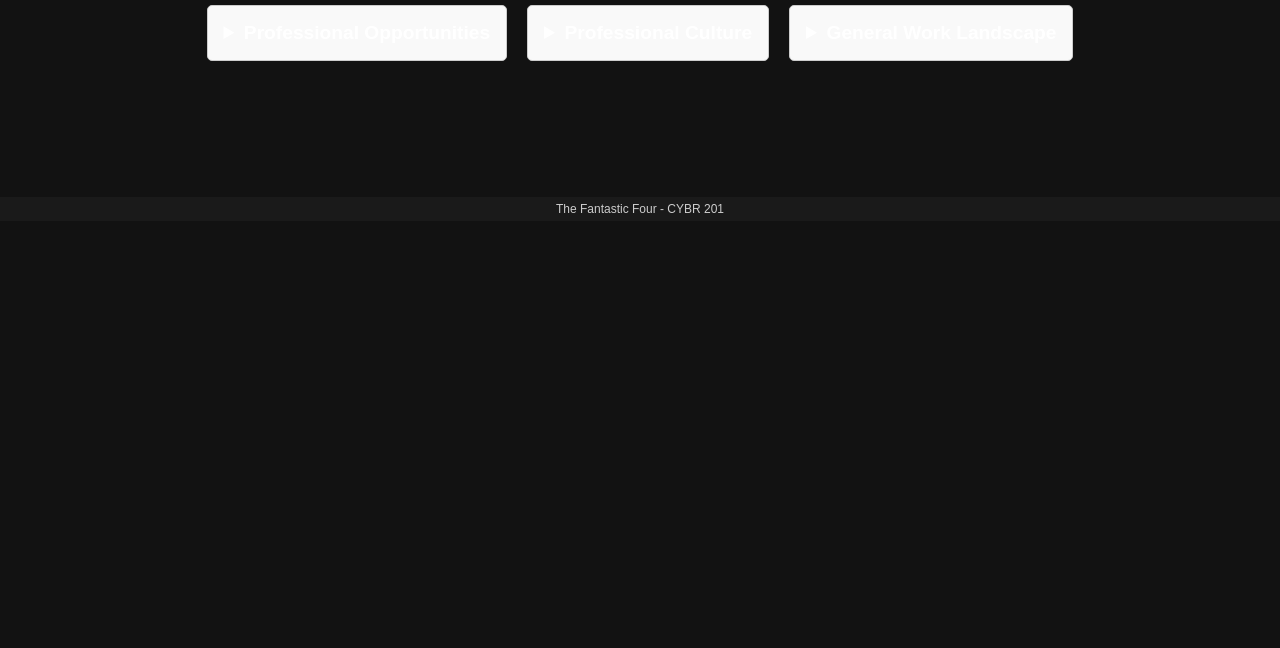
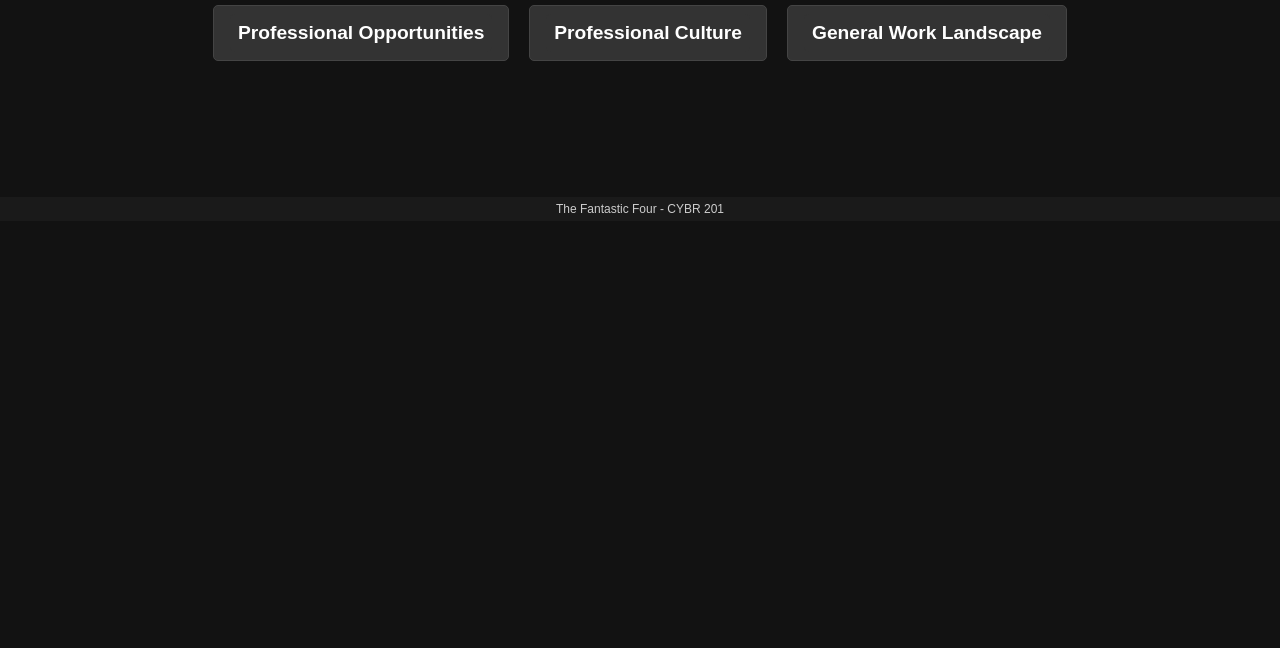
Before and after one commit to CJones-Howe/team-website-fantastic-4.github.io, a plain HTML site: page before.html in a window 1280 px wide. Shown: the part 152-800 px from the top of the page. Drawn offline with Linux system fonts and the light colour scheme.

Commit message:
fixed dropdown box color so text is visable

```diff
--- a/before.html
+++ b/before.html
@@ -9,18 +9,31 @@
 	<style>
 		details {
 			margin-bottom: 1.5rem;
-			border: 1px solid #ccc;
+			border: 1px solid #444;
 			border-radius: 5px;
-			padding: 1rem;
-			background-color: #f9f9f9;
+			background-color: #333;
+			color: #fff;
+			padding: 0.5rem 1rem;
 		}
 		summary {
 			font-weight: bold;
 			font-size: 1.2rem;
 			cursor: pointer;
+			background-color: #333;
+			color: #fff;
+			padding: 0.5rem;
+			border-radius: 5px;
+			list-style: none;
+		}
+		summary::-webkit-details-marker {
+			display: none;
 		}
 		ul {
 			margin-top: 1rem;
+			padding-left: 1.5rem;
+		}
+		li {
+			margin-bottom: 0.5rem;
 		}
 	</style>
 </head>
```
